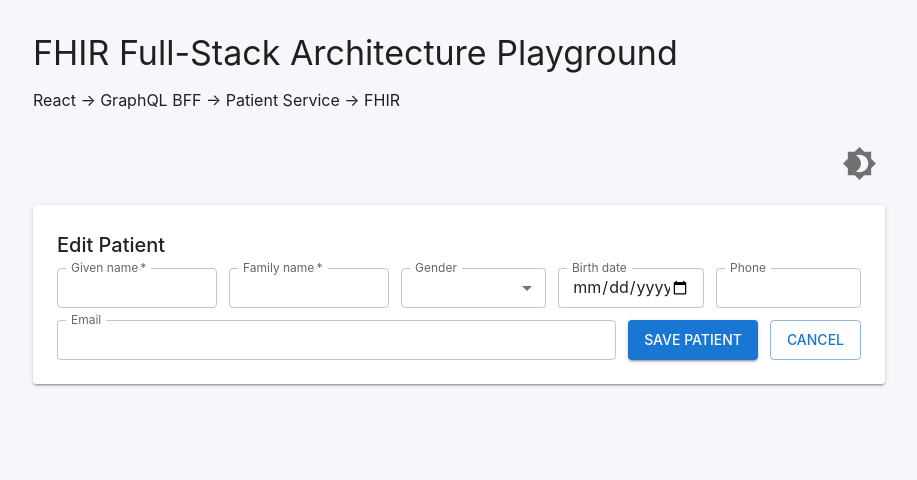
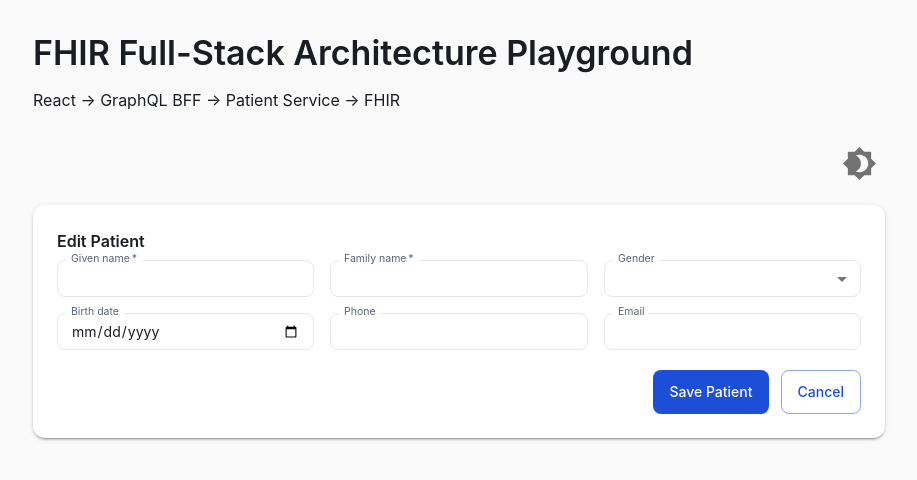
Before and after one commit to khiem-nguyen-ict/fhir-fullstack-architecture-playground, a React (Vite) app in the folder frontend/: page /patients/1 in a window 1280 px wide. Shown: the top 480 px of the page, without its empty margins (181-1098 px from the left). Built offline with nearby package versions, Linux system fonts and the light colour scheme; no server answers.

Commit message:
feat: update ui
- Convert PatientForm and PatientSearch layouts to CSS grid
- Update theme with improved colors, typography, and component styles
- Add reduced-motion support and WCAG-compliant styling

```diff
--- a/frontend/src/components/PatientForm.jsx
+++ b/frontend/src/components/PatientForm.jsx
@@ -36,16 +36,17 @@ export default function PatientForm({
       <Typography variant="h6" gutterBottom>
         {title || "Add Patient"}
       </Typography>
-      {error && (
-        <ToastBox type="error" message={error} />
-      )}
+      {error && <ToastBox type="error" message={error} />}
       {success && (
         <ToastBox type="success" message="Patient created successfully" />
       )}
       <Formik
         initialValues={initialValues || emptyForm}
         validationSchema={patientSchema}
-        onSubmit={async (values, { setSubmitting: setFormikSubmitting, resetForm }) => {
+        onSubmit={async (
+          values,
+          { setSubmitting: setFormikSubmitting, resetForm }
+        ) => {
           setSubmitting(true);
           setError(null);
           setSuccess(false);
@@ -67,10 +68,14 @@ export default function PatientForm({
           <Form>
             <Box
               sx={{
-                display: "flex",
-                flexWrap: "wrap",
-                gap: 1.5,
-                alignItems: "flex-end",
+                display: "grid",
+                gridTemplateColumns: {
+                  xs: "1fr",
+                  sm: "repeat(2, 1fr)",
+                  md: "repeat(3, 1fr)",
+                },
+                gap: 2,
+                alignItems: "start",
               }}
             >
               <Field
@@ -78,11 +83,11 @@ export default function PatientForm({
                 label="Given name"
                 name="givenName"
                 required
+                fullWidth
                 size="small"
                 slotProps={{
                   inputLabel: { shrink: true },
                 }}
-                sx={{ flex: 1, minWidth: 160 }}
                 error={touched.givenName && Boolean(errors.givenName)}
                 helperText={touched.givenName && errors.givenName}
               />
@@ -91,11 +96,11 @@ export default function PatientForm({
                 label="Family name"
                 name="familyName"
                 required
+                fullWidth
                 size="small"
                 slotProps={{
                   inputLabel: { shrink: true },
                 }}
-                sx={{ flex: 1, minWidth: 160 }}
                 error={touched.familyName && Boolean(errors.familyName)}
                 helperText={touched.familyName && errors.familyName}
               />
@@ -104,11 +109,11 @@ export default function PatientForm({
                 select
                 label="Gender"
                 name="gender"
+                fullWidth
                 size="small"
                 slotProps={{
                   inputLabel: { shrink: true },
                 }}
-                sx={{ flex: 1, minWidth: 120 }}
               >
                 <MenuItem value="">Gender</MenuItem>
                 <MenuItem value="male">male</MenuItem>
@@ -121,24 +126,21 @@ export default function PatientForm({
                 type="date"
                 label="Birth date"
                 name="birthDate"
+                fullWidth
                 size="small"
                 slotProps={{
                   inputLabel: { shrink: true },
-                }}
-                sx={{
-                  flex: 1,
-                  minWidth: 140,
                 }}
               />
               <Field
                 as={TextField}
                 label="Phone"
                 name="phone"
+                fullWidth
                 size="small"
                 slotProps={{
                   inputLabel: { shrink: true },
                 }}
-                sx={{ flex: 1, minWidth: 140 }}
                 error={touched.phone && Boolean(errors.phone)}
                 helperText={touched.phone && errors.phone}
               />
@@ -146,14 +148,24 @@ export default function PatientForm({
                 as={TextField}
                 label="Email"
                 name="email"
+                fullWidth
                 size="small"
                 slotProps={{
                   inputLabel: { shrink: true },
                 }}
-                sx={{ flex: 1, minWidth: 160 }}
                 error={touched.email && Boolean(errors.email)}
                 helperText={touched.email && errors.email}
               />
+
+              <Box
+                sx={{
+                  display: "flex",
+                  gap: 1.5,
+                  gridColumn: "1 / -1",
+                  mt: 0.5,
+                  justifyContent: "flex-end",
+                }}
+              >
                 <Button
                   type="submit"
                   variant="contained"
@@ -172,6 +184,7 @@ export default function PatientForm({
                   </Button>
                 )}
               </Box>
+            </Box>
           </Form>
         )}
       </Formik>
--- a/frontend/src/theme/theme.js
+++ b/frontend/src/theme/theme.js
@@ -1,61 +1,262 @@
-import { createTheme } from '@mui/material/styles';
+import { createTheme } from "@mui/material/styles";
 
+// ---- shared tokens ----
+const radius = {
+  sm: 8, // inputs, buttons
+  pill: 999, // chips, status badges
+  card: 14, // cards/panels
+  modal: 16, // modals
+};
+
+const fontFamily =
+  '"Inter", "-apple-system", BlinkMacSystemFont, "Segoe UI", Roboto, sans-serif';
+
+// ---- light palette ----
 const lightPalette = {
-  mode: 'light',
+  mode: "light",
   primary: {
-    main: '#1976d2',
+    main: "#1D4ED8", // AA-safe blue on white (was violet #6D28D9)
+    light: "#3B82F6", // ok for large fills/buttons
+    contrastText: "#FFFFFF",
   },
   secondary: {
-    main: '#dc004e',
+    main: "#0F6E56", // teal, AA-safe on white
+    contrastText: "#FFFFFF",
   },
+  success: { main: "#16A34A", contrastText: "#FFFFFF" },
+  warning: { main: "#92400E", contrastText: "#FFFFFF" }, // text-safe amber; use bg tint #FEF3C7 for fills
+  error: { main: "#DC2626", contrastText: "#FFFFFF" },
+  info: { main: "#1E40AF", contrastText: "#FFFFFF" },
   background: {
-    default: '#f5f7fa',
-    paper: '#ffffff',
+    default: "#FAFAFB",
+    paper: "#FFFFFF",
+  },
+  divider: "#E5E7EB",
+  text: {
+    primary: "#1A1D21",
+    secondary: "#5B6472", // AA-verified ≥4.5:1 on #FFFFFF and #FAFAFB
+    disabled: "#9AA0A8",
   },
 };
 
+// ---- dark palette ----
 const darkPalette = {
-  mode: 'dark',
+  mode: "dark",
   primary: {
-    main: '#90caf9',
+    main: "#60A5FA", // lightened blue, AA-safe on dark surfaces (was violet #A78BFA)
+    contrastText: "#14151A",
   },
   secondary: {
-    main: '#f48fb1',
+    main: "#4ADE80",
+    contrastText: "#14151A",
   },
+  success: { main: "#4ADE80", contrastText: "#14151A" },
+  warning: { main: "#FBBF24", contrastText: "#1A1D21" },
+  error: { main: "#F87171", contrastText: "#1A1D21" },
+  info: { main: "#93C5FD", contrastText: "#1A1D21" },
   background: {
-    default: '#121212',
-    paper: '#1e1e1e',
+    default: "#14151A",
+    paper: "#1C1E24",
+  },
+  divider: "#3A3D45", // lightened from #2A2D33 — previous value blended into paper (#1C1E24)
+  text: {
+    primary: "#F2F3F5",
+    secondary: "#A1A6AD", // AA-verified ≥4.5:1 on #1C1E24
+    disabled: "#6B7280",
   },
 };
 
-export const lightTheme = createTheme({
-  palette: lightPalette,
-  typography: {
-    fontFamily: '"-apple-system", BlinkMacSystemFont, "Segoe UI", Roboto, sans-serif',
+// ---- shared component overrides (mode-aware via callback) ----
+const getComponents = (palette) => ({
+  MuiCssBaseline: {
+    styleOverrides: {
+      // respect reduced-motion preference
+      "@media (prefers-reduced-motion: reduce)": {
+        "*": {
+          animationDuration: "0.001ms !important",
+          animationIterationCount: "1 !important",
+          transitionDuration: "0.001ms !important",
+        },
+      },
+    },
   },
-  components: {
-    MuiAppBar: {
-      styleOverrides: {
-        root: {
-          backgroundColor: '#1976d2',
+  MuiAppBar: {
+    styleOverrides: {
+      root: {
+        backgroundColor: palette.background.paper,
+        color: palette.text.primary,
+        borderBottom: `1px solid ${palette.divider}`,
+        boxShadow: "none",
+      },
+    },
+  },
+  MuiPaper: {
+    styleOverrides: {
+      root: {
+        backgroundImage: "none",
+      },
+    },
+  },
+  MuiCard: {
+    defaultProps: {
+      elevation: 0,
+    },
+    styleOverrides: {
+      root: {
+        borderRadius: radius.card,
+        border: `1px solid ${palette.divider}`,
+        boxShadow: "none",
+        backgroundColor: palette.background.paper,
+        transition: "box-shadow 150ms ease, border-color 150ms ease",
+        "&:hover": {
+          boxShadow:
+            palette.mode === "light"
+              ? "0 2px 8px rgba(0,0,0,0.06)"
+              : "0 2px 8px rgba(0,0,0,0.4)",
         },
+      },
+    },
+  },
+  MuiCardContent: {
+    styleOverrides: {
+      root: {
+        padding: 24, // theme.spacing(3)
+      },
+    },
+  },
+  MuiButton: {
+    defaultProps: {
+      disableElevation: true,
+    },
+    styleOverrides: {
+      root: {
+        borderRadius: radius.sm,
+        textTransform: "none",
+        fontWeight: 500,
+        minHeight: 44, // touch target
+        "&:focus-visible": {
+          outline: `2px solid ${palette.primary.main}`,
+          outlineOffset: 2,
+        },
+      },
+      // pill-style action buttons: <Button className="pill">
+      pill: {
+        borderRadius: radius.pill,
+      },
+    },
+  },
+  MuiIconButton: {
+    styleOverrides: {
+      root: {
+        minWidth: 44,
+        minHeight: 44,
+        "&:focus-visible": {
+          outline: `2px solid ${palette.primary.main}`,
+          outlineOffset: 2,
+        },
+      },
+    },
+  },
+  MuiChip: {
+    styleOverrides: {
+      root: {
+        borderRadius: radius.pill,
+        height: 26,
+        fontSize: 12,
+        fontWeight: 600,
+      },
+    },
+  },
+  MuiTextField: {
+    defaultProps: {
+      variant: "outlined",
+    },
+  },
+  MuiOutlinedInput: {
+    styleOverrides: {
+      root: {
+        borderRadius: radius.sm,
+        "& fieldset": {
+          borderColor: palette.divider,
+        },
+        "&:focus-within fieldset, &.Mui-focused fieldset": {
+          borderColor: palette.primary.main,
+          borderWidth: 2,
+        },
+      },
+    },
+  },
+  MuiTabs: {
+    styleOverrides: {
+      indicator: {
+        height: 2,
+        backgroundColor: palette.primary.main,
+      },
+    },
+  },
+  MuiTab: {
+    styleOverrides: {
+      root: {
+        textTransform: "none",
+        fontWeight: 500,
+        "&.Mui-selected": {
+          fontWeight: 700, // non-color cue for active tab (WCAG: don't rely on color alone)
+        },
+      },
+    },
+  },
+  MuiLinearProgress: {
+    styleOverrides: {
+      root: {
+        borderRadius: radius.pill,
+        height: 6,
+        backgroundColor: palette.divider,
+      },
+      bar: {
+        borderRadius: radius.pill,
+      },
+    },
+  },
+  MuiDialog: {
+    styleOverrides: {
+      paper: {
+        borderRadius: radius.modal,
+      },
+    },
+  },
+  MuiDivider: {
+    styleOverrides: {
+      root: {
+        borderColor: palette.divider,
       },
     },
   },
 });
 
+const typography = {
+  fontFamily,
+  h1: { fontWeight: 600 },
+  h2: { fontWeight: 600 },
+  h3: { fontWeight: 600 },
+  h4: { fontWeight: 600 },
+  h5: { fontWeight: 600 },
+  h6: { fontWeight: 600, fontSize: 16 }, // card titles
+  body1: { fontSize: 14 },
+  body2: { fontSize: 13, fontWeight: 500 }, // metadata labels
+  caption: { fontSize: 12 },
+  button: { fontWeight: 500, textTransform: "none" },
+};
+
+export const lightTheme = createTheme({
+  palette: lightPalette,
+  shape: { borderRadius: 12 },
+  typography,
+  components: getComponents(lightPalette),
+});
+
 export const darkTheme = createTheme({
   palette: darkPalette,
-  typography: {
-    fontFamily: '"-apple-system", BlinkMacSystemFont, "Segoe UI", Roboto, sans-serif',
-  },
-  components: {
-    MuiAppBar: {
-      styleOverrides: {
-        root: {
-          backgroundColor: '#1e1e1e',
-        },
-      },
-    },
-  },
+  shape: { borderRadius: 12 },
+  typography,
+  components: getComponents(darkPalette),
 });
```
Also changed, not shown: frontend/src/components/PatientSearch.jsx (+24 -7 lines), 1 other file (tests, documents, lock files or other folders). Lines whose indentation alone changed are shown as unchanged.
